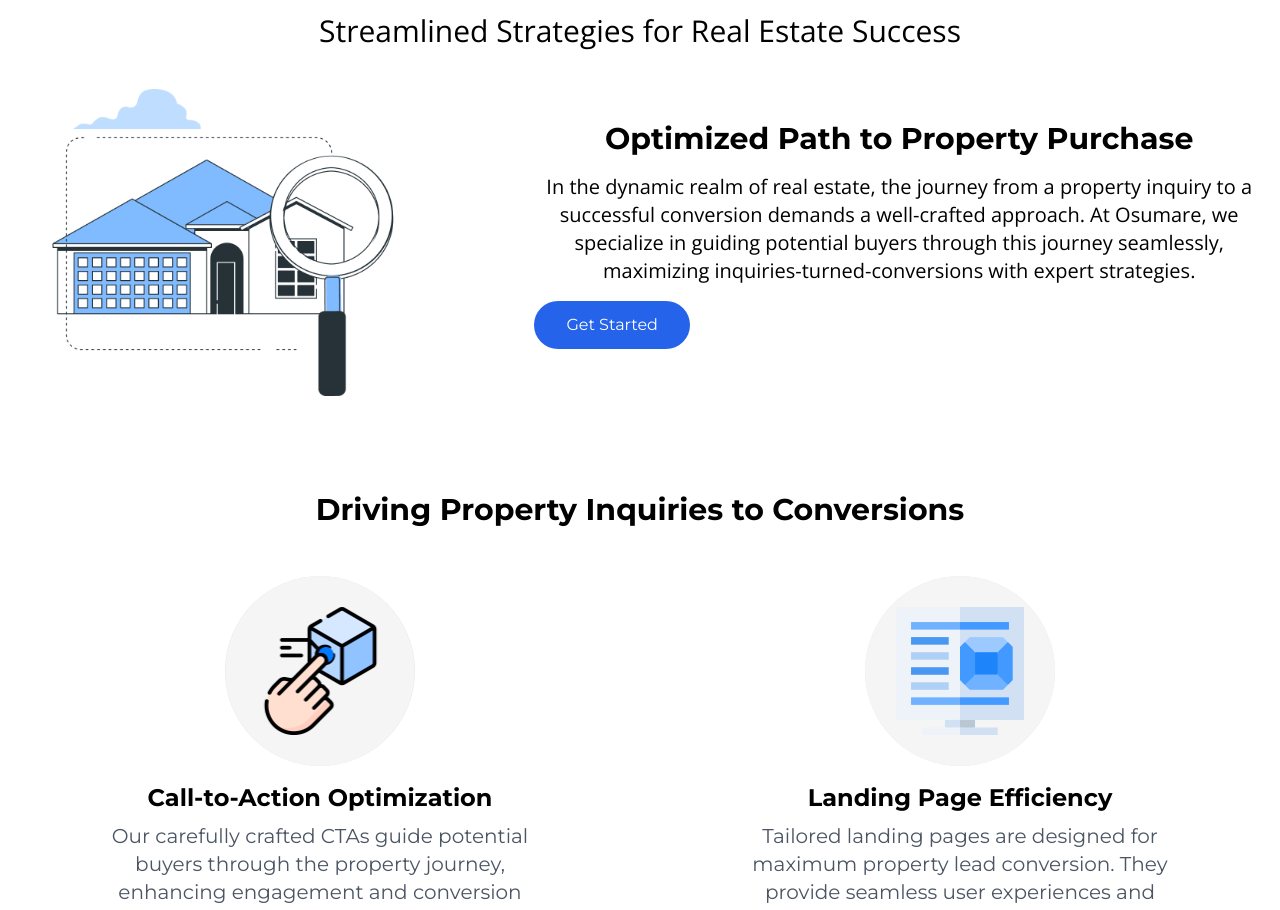
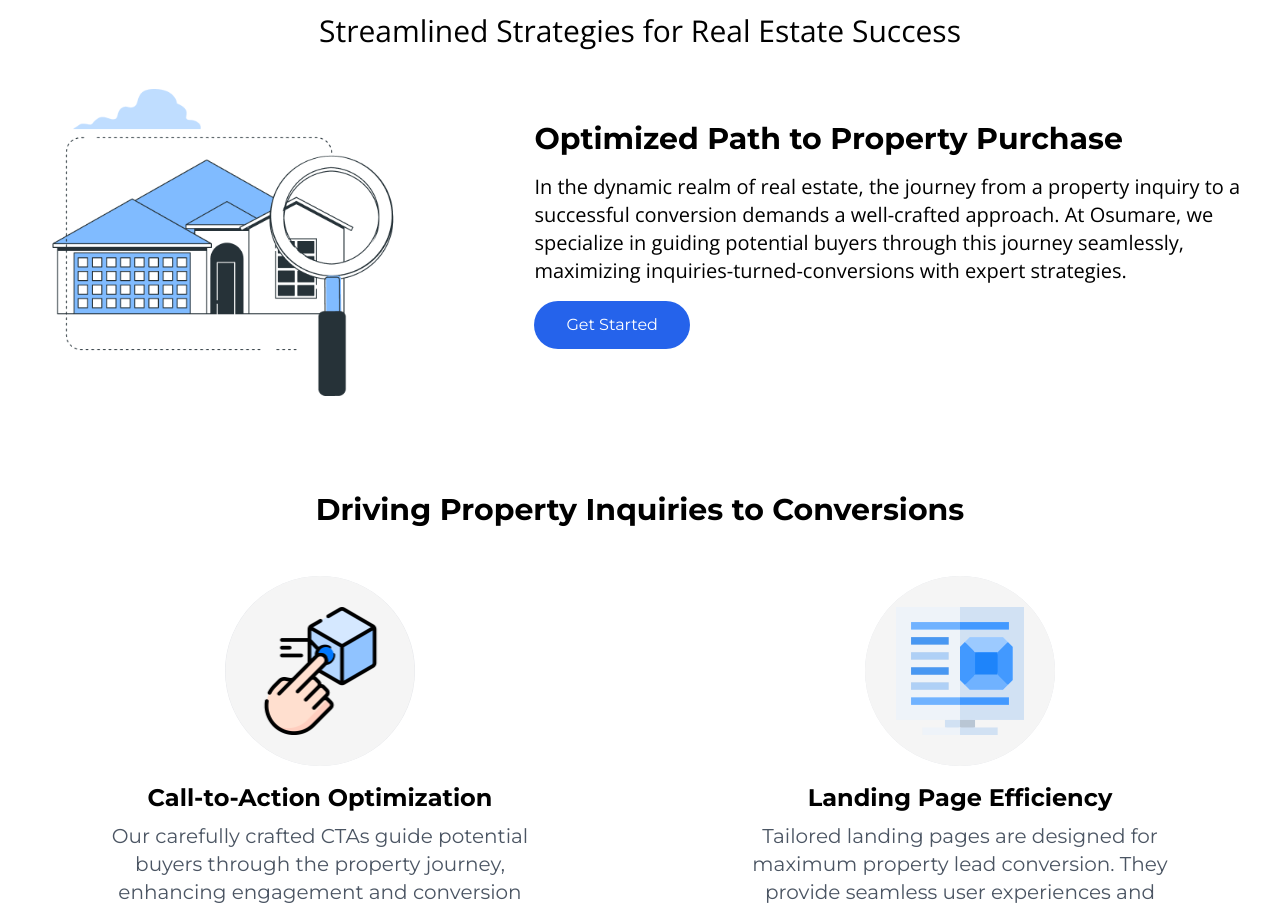
Before and after one commit to akm-engineer/assignment-solutions, a React (Create React App) app: page / in a window 1280 px wide. Shown: the part 3148-4058 px from the top of the page. Built offline with nearby package versions, Linux system fonts and the light colour scheme.

Commit message:
Update Inquiry.jsx

```diff
--- a/src/pages/Inquiry.jsx
+++ b/src/pages/Inquiry.jsx
@@ -3,7 +3,7 @@ import house from "../images/house-searching.png";
 
 const Inquiry = () => {
   return (
-    <div className="container mx-auto text-center mb-8 px-4 mt-10 lg:mt-15">
+    <div className="container mx-auto text-center  mb-8 px-4 mt-10 lg:mt-15">
       <h1 className="text-2xl md:text-4xl font-bold mb-4">
         Driving Property Inquiries to Conversions
       </h1>
@@ -19,10 +19,10 @@ const Inquiry = () => {
           />
         </div>
         <div className="lg:w-3/5 lg:ml-8 whitespace-normal">
-          <h2 className="text-lg md:text-3xl lg:text-3xl font-bold mb-4 mt-8">
+          <h2 className="text-lg md:text-3xl lg:text-3xl font-bold mb-4 mt-8 lg:text-left">
             Optimized Path to Property Purchase
           </h2>
-          <h5 className="text-sm md:text-lg lg:text-xl font-signature font-normal mb-4">
+          <h5 className="text-sm md:text-lg lg:text-xl font-signature font-normal mb-4 lg:text-left">
             In the dynamic realm of real estate, the journey from a property
             inquiry to a successful conversion demands a well-crafted approach.
             At Osumare, we specialize in guiding potential buyers through this
```
